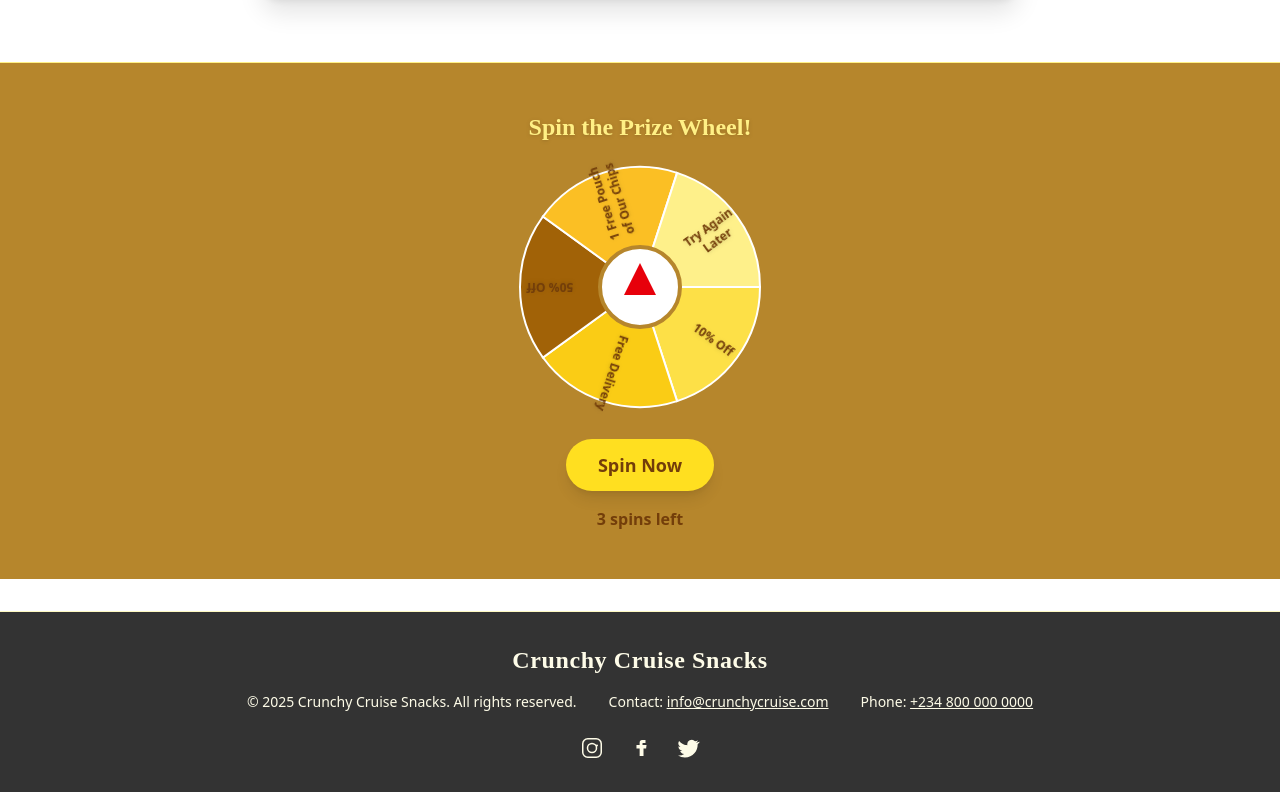
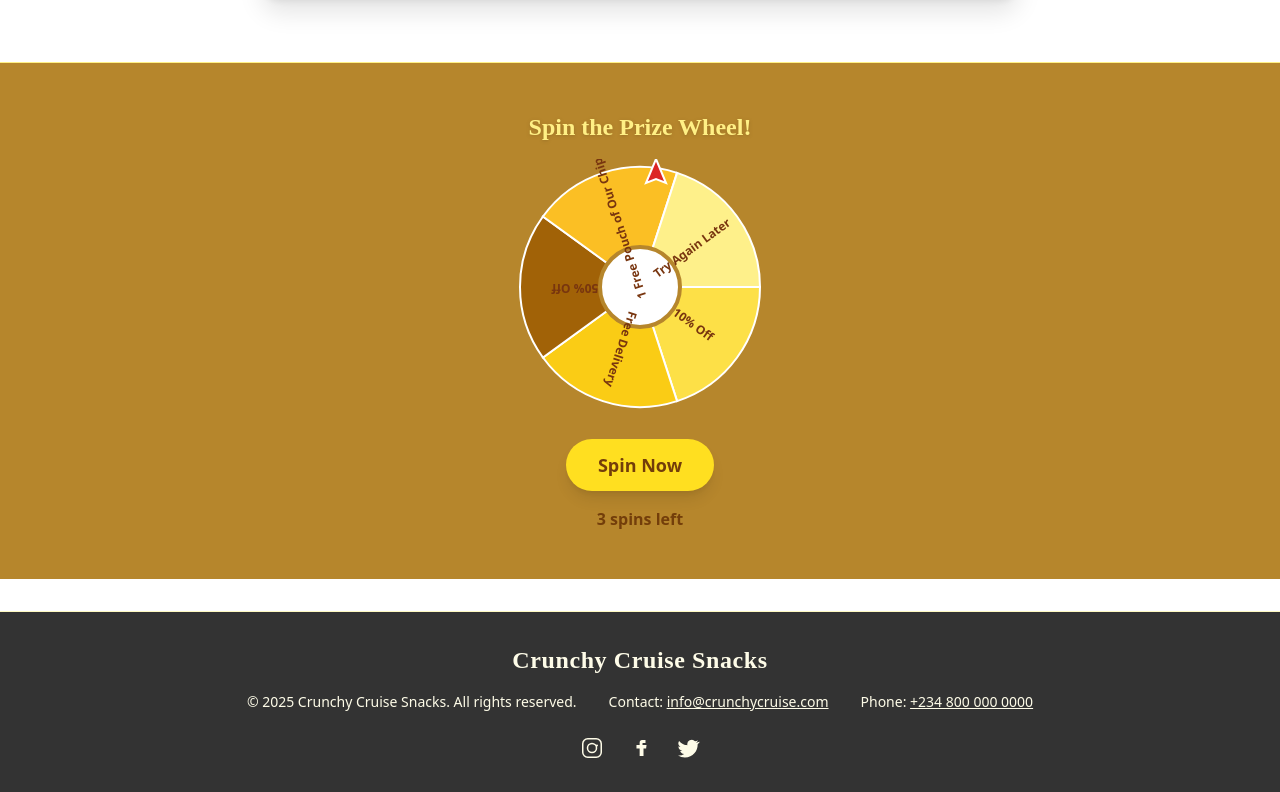
Before and after one commit to TravisChandler1/crunchy, a Next.js app in the folder Desktop/bloz/: page / in a window 1280 px wide. Shown: the part 3828-4620 px from the top of the page. Built offline with nearby package versions, Linux system fonts and the light colour scheme; a web font is replaced by a local one.

Commit message:
fix: PrizeWheel spins every time, pointer precise, text fits, hidden on admin page

```diff
--- a/Desktop/bloz/src/app/PrizeWheel.tsx
+++ b/Desktop/bloz/src/app/PrizeWheel.tsx
@@ -26,12 +26,17 @@ function formatTime(ms: number) {
   return `${h}h ${m}m`;
 }
 
+function getRandomInt(min: number, max: number) {
+  return Math.floor(Math.random() * (max - min + 1)) + min;
+}
+
 export default function PrizeWheel() {
   const [spinning, setSpinning] = useState(false);
   const [result, setResult] = useState<string | null>(null);
   const [rotation, setRotation] = useState(0);
   const [tries, setTries] = useState(MAX_TRIES);
   const [cooldown, setCooldown] = useState(0);
+  const [spinCount, setSpinCount] = useState(0); // for unique spins
 
   // Load tries and cooldown from localStorage
   useEffect(() => {
@@ -73,10 +78,12 @@ export default function PrizeWheel() {
     // Always land on 'Try Again Later' (last prize)
     const prizeIndex = prizes.length - 1;
     const segmentAngle = 360 / prizes.length;
-    const randomExtra = Math.floor(Math.random() * segmentAngle); // for realism
-    const spins = 5;
-    const finalRotation = spins * 360 + (prizeIndex * segmentAngle) + randomExtra;
+    const randomExtra = getRandomInt(0, segmentAngle - 1); // for realism
+    const spins = 5 + getRandomInt(0, 2); // randomize full spins for each try
+    // Make each spin unique by adding spinCount*360
+    const finalRotation = spins * 360 + (prizeIndex * segmentAngle) + randomExtra + spinCount * 360;
     setRotation(finalRotation);
+    setSpinCount((c) => c + 1);
     setTimeout(() => {
       setSpinning(false);
       setResult(prizes[prizeIndex]);
@@ -97,12 +104,14 @@ export default function PrizeWheel() {
       <h2 className="text-2xl font-bold mb-4 text-yellow-200 drop-shadow" style={{ fontFamily: 'var(--font-brand)' }}>Spin the Prize Wheel!</h2>
       <div className="relative flex flex-col items-center">
         <div className="relative w-64 h-64 mb-6">
+          {/* Precise pointer */}
           <div
-            className="absolute inset-0 flex items-center justify-center"
-            style={{ zIndex: 2 }}
+            className="absolute left-1/2 top-0 z-10"
+            style={{ transform: 'translateX(-50%)', width: 0, height: 0 }}
           >
-            {/* Pointer */}
-            <div className="w-0 h-0 border-l-[16px] border-l-transparent border-r-[16px] border-r-transparent border-b-[32px] border-b-red-600 mx-auto" style={{ marginTop: -16 }} />
+            <svg width="32" height="32" viewBox="0 0 32 32">
+              <polygon points="16,0 26,24 16,20 6,24" fill="#dc2626" stroke="#fff" strokeWidth="2" />
+            </svg>
           </div>
           <svg
             width={256}
@@ -134,29 +143,30 @@ export default function PrizeWheel() {
             })}
             {/* Center circle */}
             <circle cx={128} cy={128} r={40} fill="#fff" stroke="#b6862c" strokeWidth={4} />
-          </svg>
-          {/* Prize labels */}
+            {/* Prize labels inside wheel */}
             {prizes.map((prize, i) => {
               const angle = (i * 360) / prizes.length + 360 / prizes.length / 2;
               const rad = (angle * Math.PI) / 180;
-            const x = 128 + 90 * Math.cos(rad);
-            const y = 128 + 90 * Math.sin(rad);
+              const x = 128 + 65 * Math.cos(rad);
+              const y = 128 + 65 * Math.sin(rad);
               return (
-              <div
+                <text
                   key={prize}
-                className="absolute text-xs font-bold text-yellow-900 drop-shadow"
-                style={{
-                  left: x,
-                  top: y,
-                  width: 80,
-                  textAlign: 'center',
-                  transform: `translate(-50%, -50%) rotate(${angle}deg)`
-                }}
+                  x={x}
+                  y={y}
+                  textAnchor="middle"
+                  alignmentBaseline="middle"
+                  fontSize="12"
+                  fontWeight="bold"
+                  fill="#78350f"
+                  transform={`rotate(${angle}, ${x}, ${y})`}
+                  style={{ pointerEvents: 'none', userSelect: 'none' }}
                 >
                   {prize}
-              </div>
+                </text>
               );
             })}
+          </svg>
         </div>
         <button
           className="px-8 py-3 rounded-full bg-yellow-300 text-yellow-900 font-bold text-lg shadow-lg hover:bg-yellow-400 transition disabled:opacity-60"
--- a/Desktop/bloz/src/app/layout.tsx
+++ b/Desktop/bloz/src/app/layout.tsx
@@ -4,6 +4,7 @@ import "./globals.css";
 import React from "react";
 import FlashMessage from "./FlashMessage";
 import PrizeWheel from "./PrizeWheel";
+import { usePathname } from "next/navigation";
 
 const geistSans = Geist({
   variable: "--font-geist-sans",
@@ -51,7 +52,7 @@ export default function RootLayout({
       >
         {children}
         <FlashMessage />
-        <PrizeWheel />
+        {usePathname() !== "/admin" && <PrizeWheel />}
         <footer className="w-full bg-black/80 border-t border-yellow-100 mt-8 py-8 px-4 text-yellow-50 flex flex-col items-center gap-4">
           <div className="text-2xl font-bold tracking-wide" style={{ fontFamily: 'var(--font-brand)' }}>Crunchy Cruise Snacks</div>
           <div className="flex flex-col sm:flex-row gap-2 sm:gap-8 items-center text-sm">
```
Lines whose indentation alone changed are shown as unchanged.
